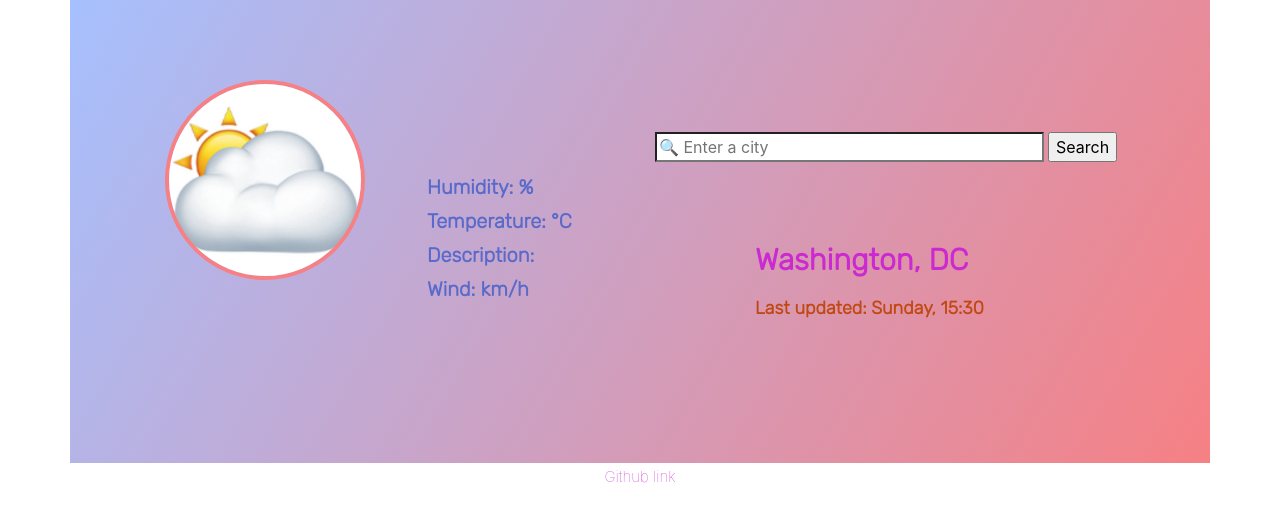
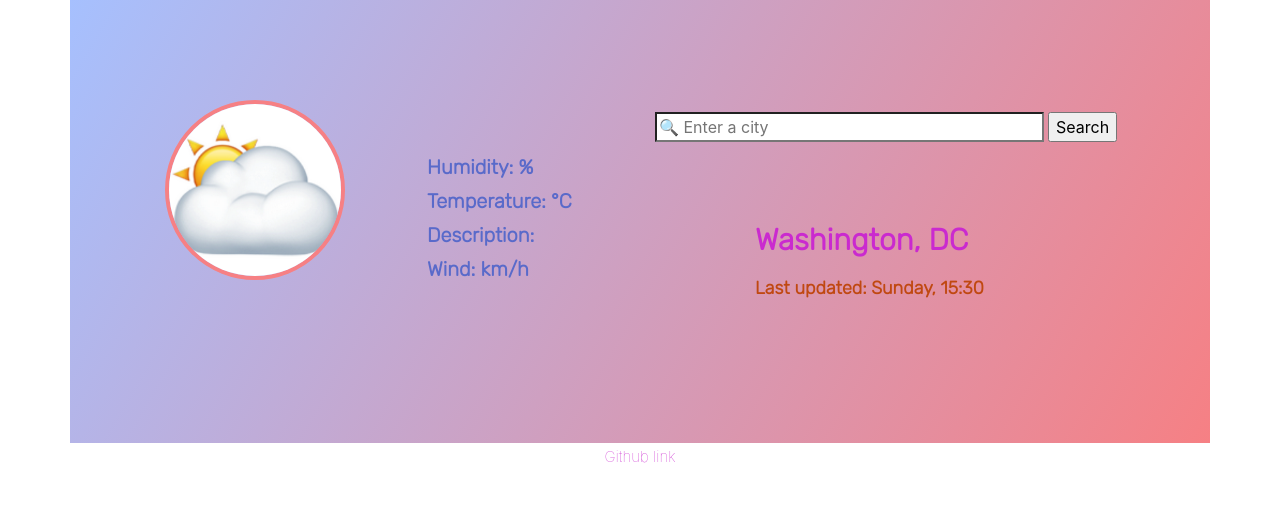
Before and after one commit to SDema00/git-folder-sara, a plain HTML site: page index.html in a window 1280 px wide. Shown: the top 522 px of the page. Drawn offline with nearby package versions, Linux system fonts and the light colour scheme; no server answers.

Commit message:
updated size

```diff
--- a/src/styles.css
+++ b/src/styles.css
@@ -17,8 +17,8 @@ body {
 
 .main-result {
   position: relative;
-  width: 200px;
-  top: 80px;
+  width: 180px;
+  top: 100px;
   left: 80px;
   border-radius: 50%;
   margin-bottom: 10px;
```
